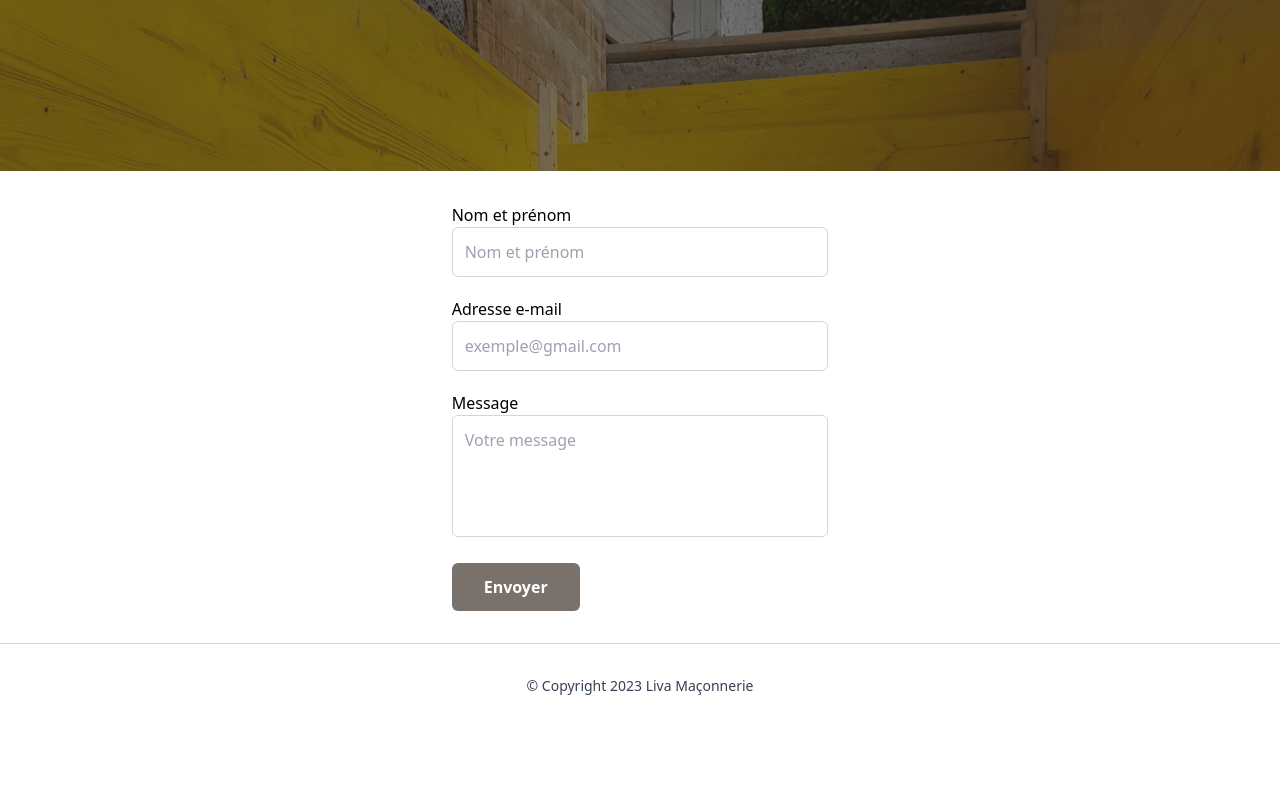
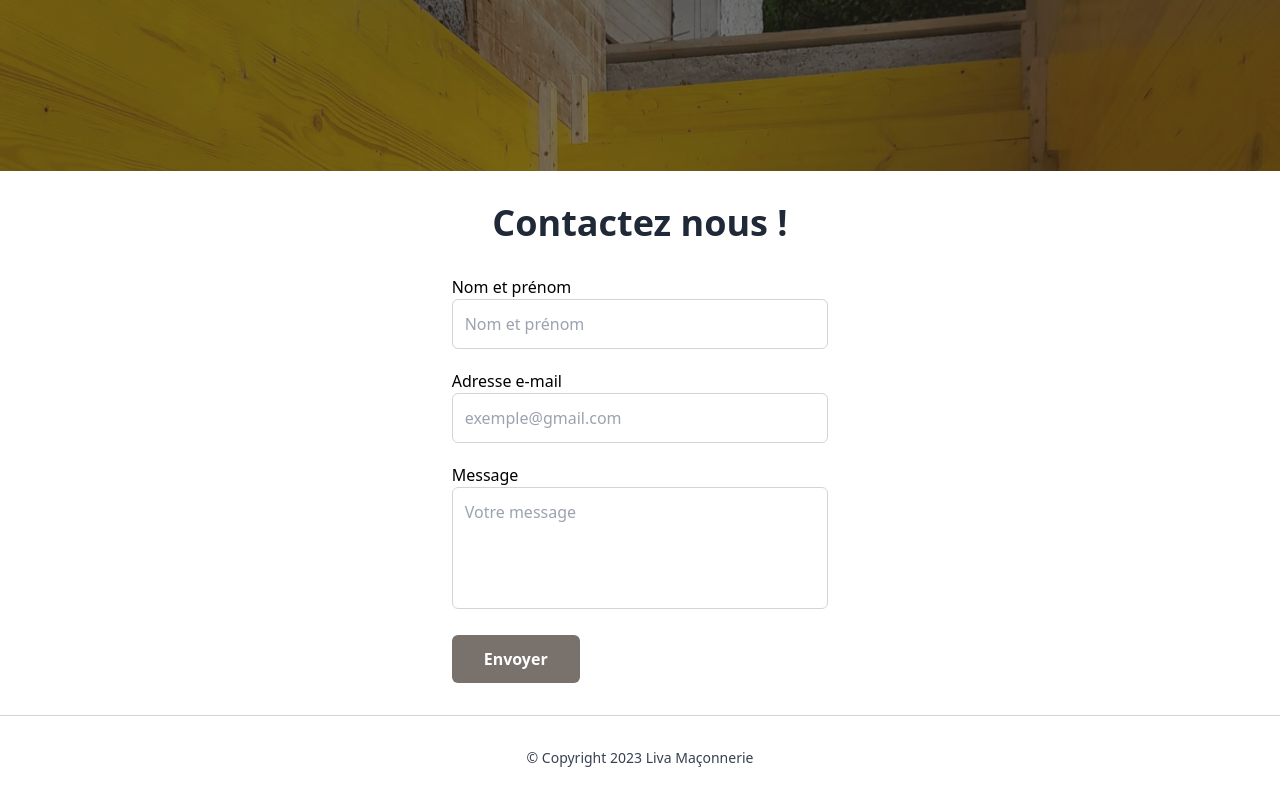
Before and after one commit to jordanlepera/liva, a Next.js app: page / in a window 1280 px wide. Shown: the part 484-1284 px from the top of the page. Before the commit the page ends 1212 px from the top, so only its background shows below. Built offline with nearby package versions, Linux system fonts and the light colour scheme.

Commit message:
style(index.tsx): add title and container to contact form on index page

```diff
--- a/src/pages/index.tsx
+++ b/src/pages/index.tsx
@@ -14,7 +14,12 @@ const Index = () => (
   >
     <Hero />
     <main className="flex flex-col items-center justify-center bg-white p-8">
-      <Contact />
+      <section id="contact_index">
+        <h1 className="mb-8 text-center text-4xl font-bold text-gray-800">
+          Contactez nous !
+        </h1>
+        <Contact />
+      </section>
     </main>
   </Main>
 );
```
